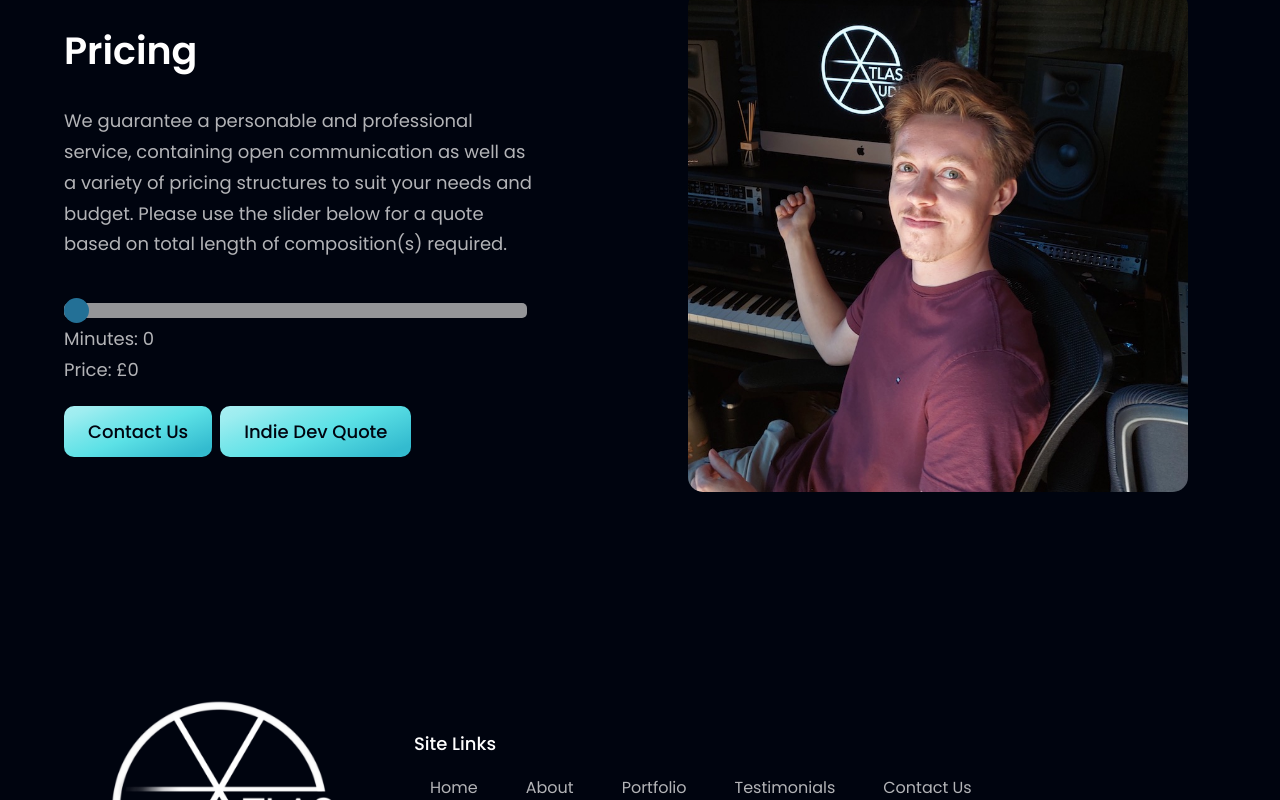
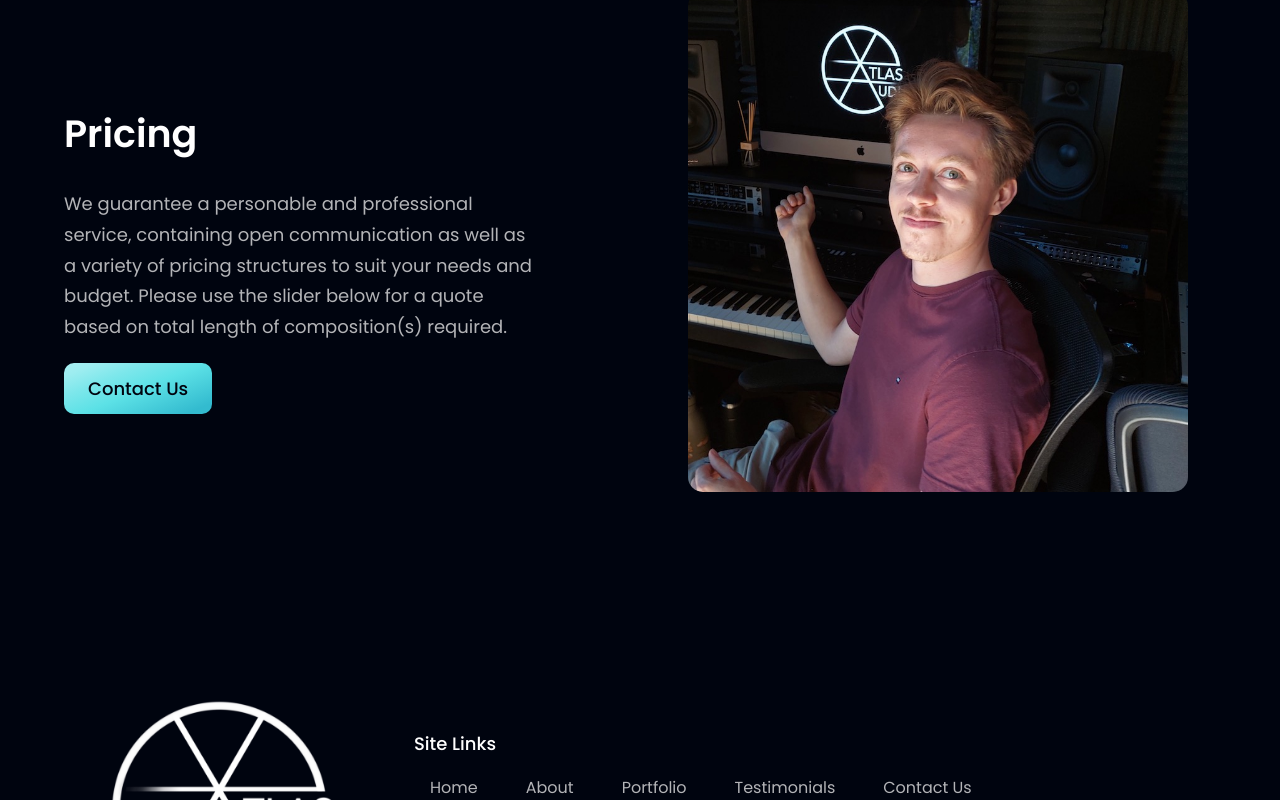
Before and after one commit to Norman-Ben/atlas_audio_website, a Next.js app: page / in a window 1280 px wide. Shown: the part 1913-2713 px from the top of the page. Built offline with nearby package versions, Linux system fonts and the light colour scheme.

Commit message:
remove pricing slider-Contact button link to form

```diff
--- a/pages/components/WhatWeDo.js
+++ b/pages/components/WhatWeDo.js
@@ -2,7 +2,7 @@ import React from 'react';
 import PricingSlider from './PricingSlider';
 import AAAlex from '../../public/assets/AtlasAudioAlex.jpeg';
 import AAJulian from '../../public/assets/AtlasAudioJulian.jpeg';
-import MixingDeskPic from '../../public/assets/AtlasMixingDeskPic.jpg';
+import ContactUsButton from './ContactUsButton';
 import { WhatWeDoCard, WhatWeDoCardRev } from './index.js';
 
 const cardContent = {
@@ -26,7 +26,7 @@ const cardContent = {
       'We guarantee a personable and professional service, containing open communication as well as a variety of pricing structures to suit your needs and budget. Please use the slider below for a quote based on total length of composition(s) required.',
     picture: AAAlex,
     alt: 'Mixing Desk',
-    slider: <PricingSlider />,
+    button: <ContactUsButton styles={'mt-5'} text="Contact Us" link="/quote" />,
   },
 };
 
@@ -50,7 +50,7 @@ export default function WhatWeDo() {
         pText={cardContent.cardThree.pText}
         picture={cardContent.cardThree.picture}
         alt={cardContent.cardThree.alt}
-        slider={cardContent.cardThree.slider}
+        button={cardContent.cardThree.button}
       />
     </section>
   );
--- a/pages/components/WhatWeDoCard.js
+++ b/pages/components/WhatWeDoCard.js
@@ -44,7 +44,7 @@ export default function WhatWeDoCard(props) {
         <p className={`${styles.paragraph} max-w-[470px] mt-5`}>
           {props.pText}
         </p>
-        {props.slider ? props.slider : null}
+        {props.button ? props.button : null}
       </div>
 
       <div className={`${layout.sectionImg} mb-7 pt-4`}>
```
